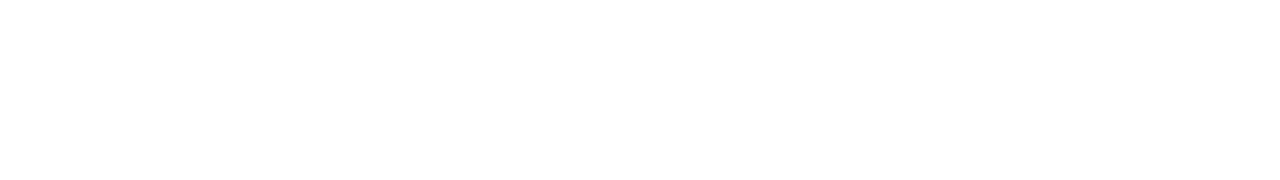
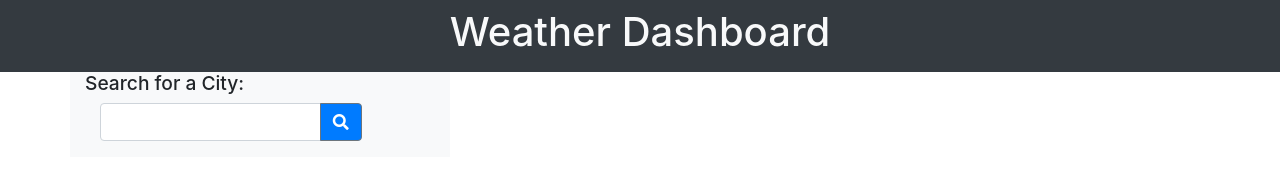
Before and after one commit to taeyjeong/weather-dashboard, a plain HTML site: page index.html in a window 1280 px wide. Drawn offline with nearby package versions, Linux system fonts and the light colour scheme.

Commit message:
created search box to enter city

```diff
--- a/index.html
+++ b/index.html
@@ -4,9 +4,33 @@
   <meta charset="UTF-8">
   <meta http-equiv="X-UA-Compatible" content="IE=edge">
   <meta name="viewport" content="width=device-width, initial-scale=1.0">
+  <link rel="stylesheet" href="https://stackpath.bootstrapcdn.com/bootstrap/4.3.1/css/bootstrap.min.css"/>
+  <link rel="stylesheet" href="https://use.fontawesome.com/releases/v5.8.1/css/all.css" integrity="sha384-50oBUHEmvpQ+1lW4y57PTFmhCaXp0ML5d60M1M7uH2+nqUivzIebhndOJK28anvf" crossorigin="anonymous"/>
+  <link href="https://fonts.googleapis.com/css?family=Open+Sans&display=swap" rel="stylesheet"/>
+  <link rel="stylesheet" href="Assets/css/style.css" />
   <title>Weather Dashboard</title>
 </head>
 <body>
-
+  <header>
+    <nav id="top" class="navbar navbar-dark bg-dark flex-row justify-content-center text-light">
+      <h1>Weather Dashboard</h1>
+    </nav>
+  </header>
+  <div class="container">
+    <div class="row">
+      <div class="col-4 bg-light">
+        <h2 style="font-size:larger">Search for a City:</h2>
+        <div class="col-10 input-group mb-3">
+          <input id="input" type="text" class="form-control" aria-label="Recipient's username" aria-describedby="basic-addon2">
+          <div class="input-group-append">
+            <button id="submit" class="btn btn-outline-secondary bg-primary text-white" type="button"><i class="fas fa-search"></i></button>
+          </div>
+        </div>
+      </div>
+    </div>
+  </div>
+  <script src="https://code.jquery.com/jquery-3.4.1.min.js"></script>
+  <script src="https://cdnjs.cloudflare.com/ajax/libs/moment.js/2.24.0/moment.min.js"></script>
+  <script src="./Assets/js/script.js"></script>
 </body>
 </html>
```
